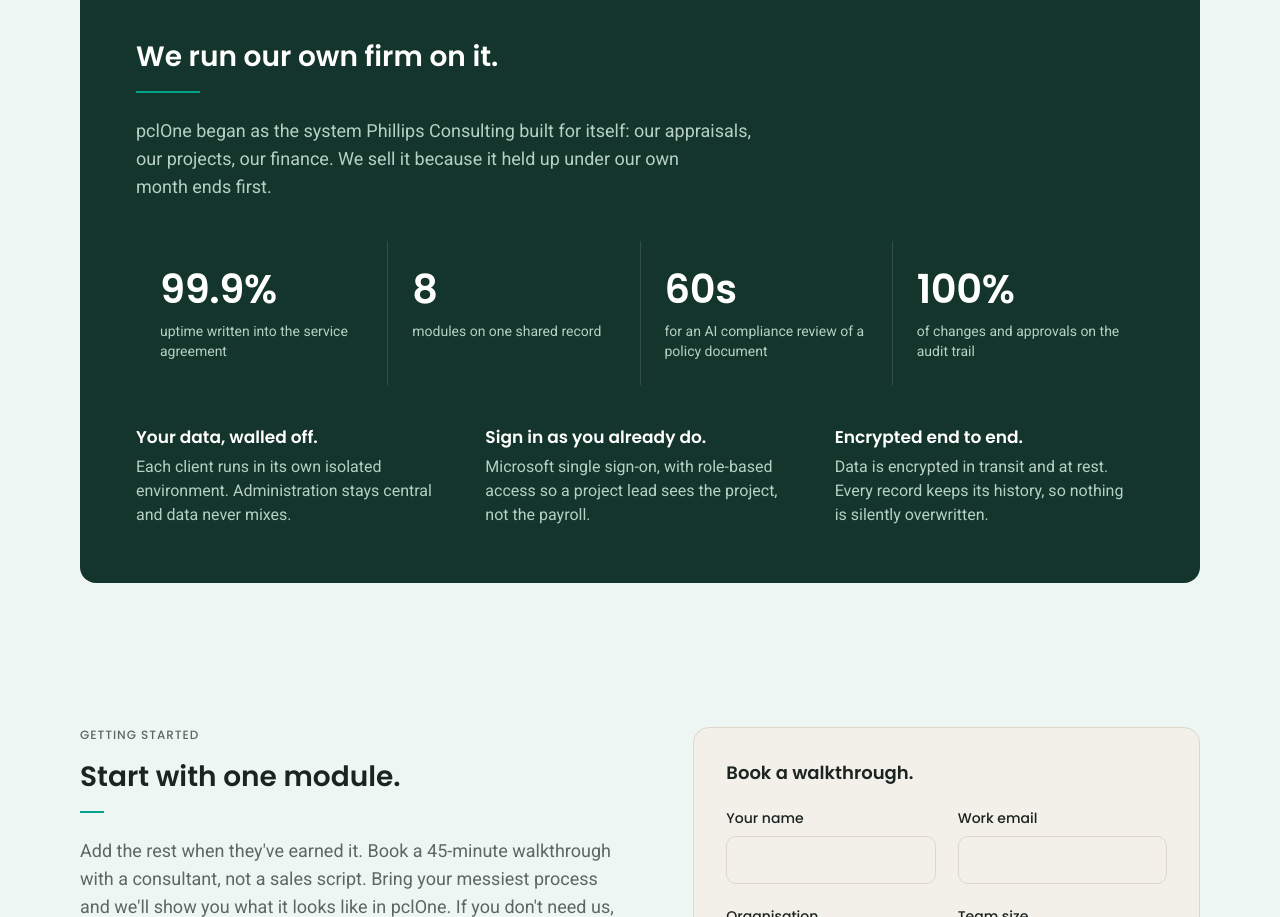
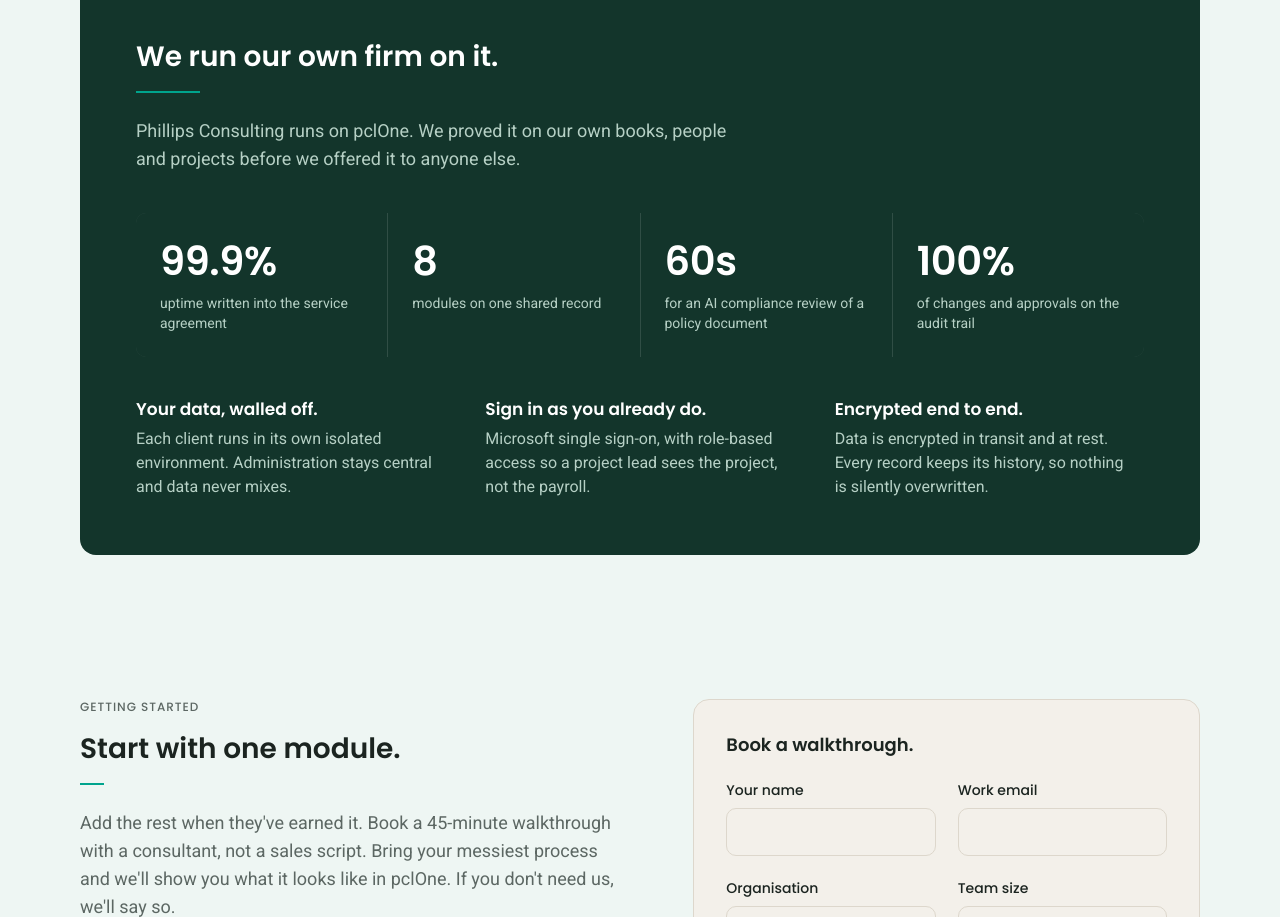
Before and after one commit to MvthvrMagnolia/new-test-mord, a plain HTML site: page pclone/index.html in a window 1280 px wide. Shown: the part 6828-7745 px from the top of the page. Drawn offline with Linux system fonts and the light colour scheme.

Commit message:
Tighten the proof section copy
Co-Authored-By: Claude Opus 5.5 <noreply@anthropic.com>
Claude-Session: https://claude.ai/code/session_01XJVZ8qn9V6rHNas5f2ZivZ

```diff
--- a/pclone/index.html
+++ b/pclone/index.html
@@ -677,7 +677,7 @@ footer .wrap { border-top: 0; padding-top: 0; }
       <div class="head" style="grid-template-columns:1fr">
         <div>
           <h2 class="title" id="proof-h">We run our own firm on it.</h2>
-          <p class="lead">pclOne began as the system Phillips Consulting built for itself: our appraisals, our projects, our finance. We sell it because it held up under our own month ends first.</p>
+          <p class="lead">Phillips Consulting runs on pclOne. We proved it on our own books, people and projects before we offered it to anyone else.</p>
         </div>
       </div>
       <div class="figures">
```
